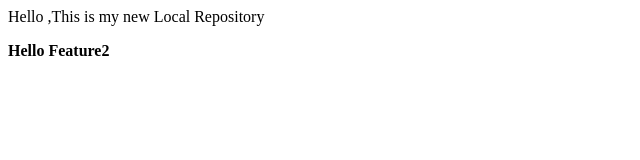
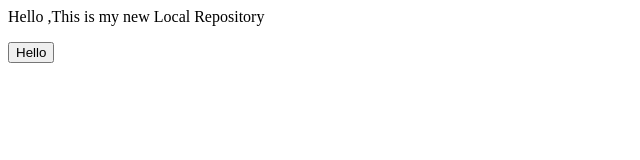
Before and after one commit to poojitha-8481/local_repo, a plain HTML site: page index.html in a window 1280 px wide. Shown: the whole page, without its empty margins (0-640 px from the left). Drawn offline with Linux system fonts and the light colour scheme.

Commit message:
Added Button

```diff
--- a/index.html
+++ b/index.html
@@ -1,2 +1,2 @@
 <p>Hello ,This is my new Local Repository</p>
-<b>Hello Feature2</b>
+<button>Hello</button>
```
